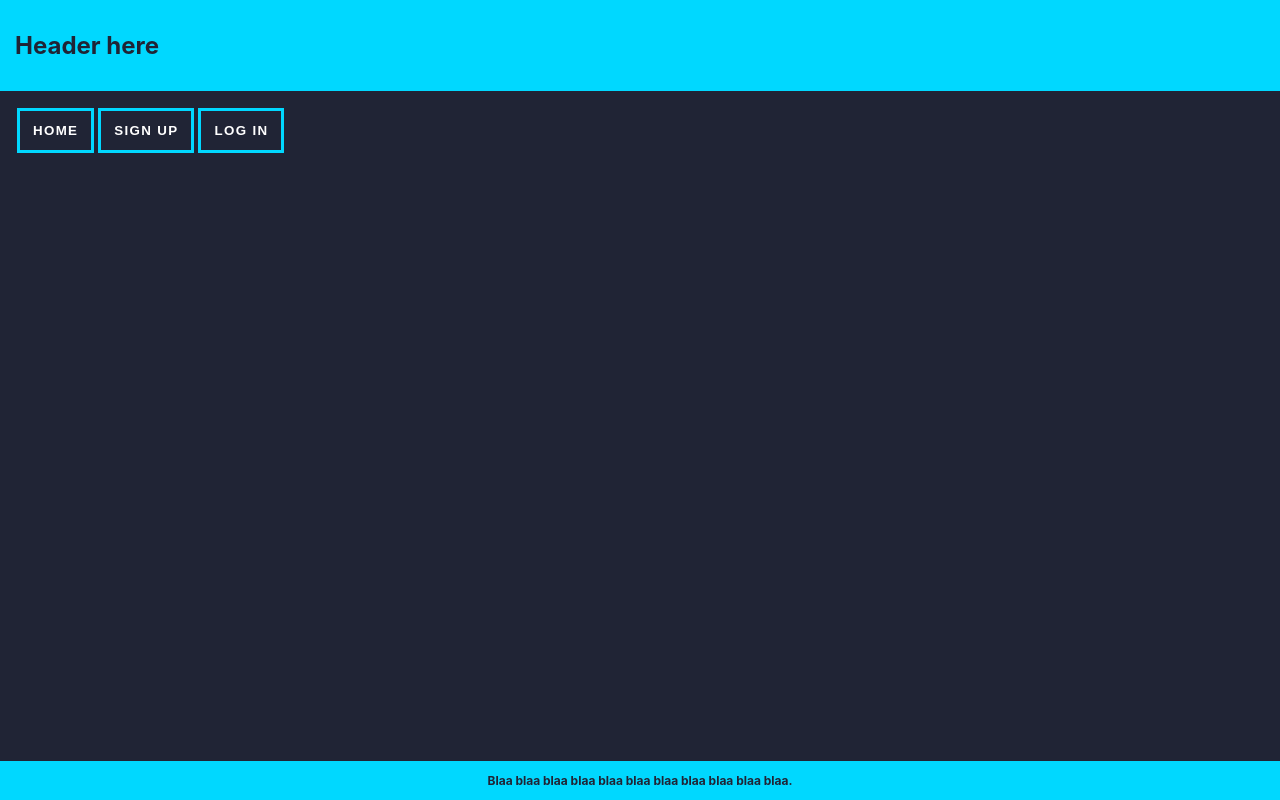
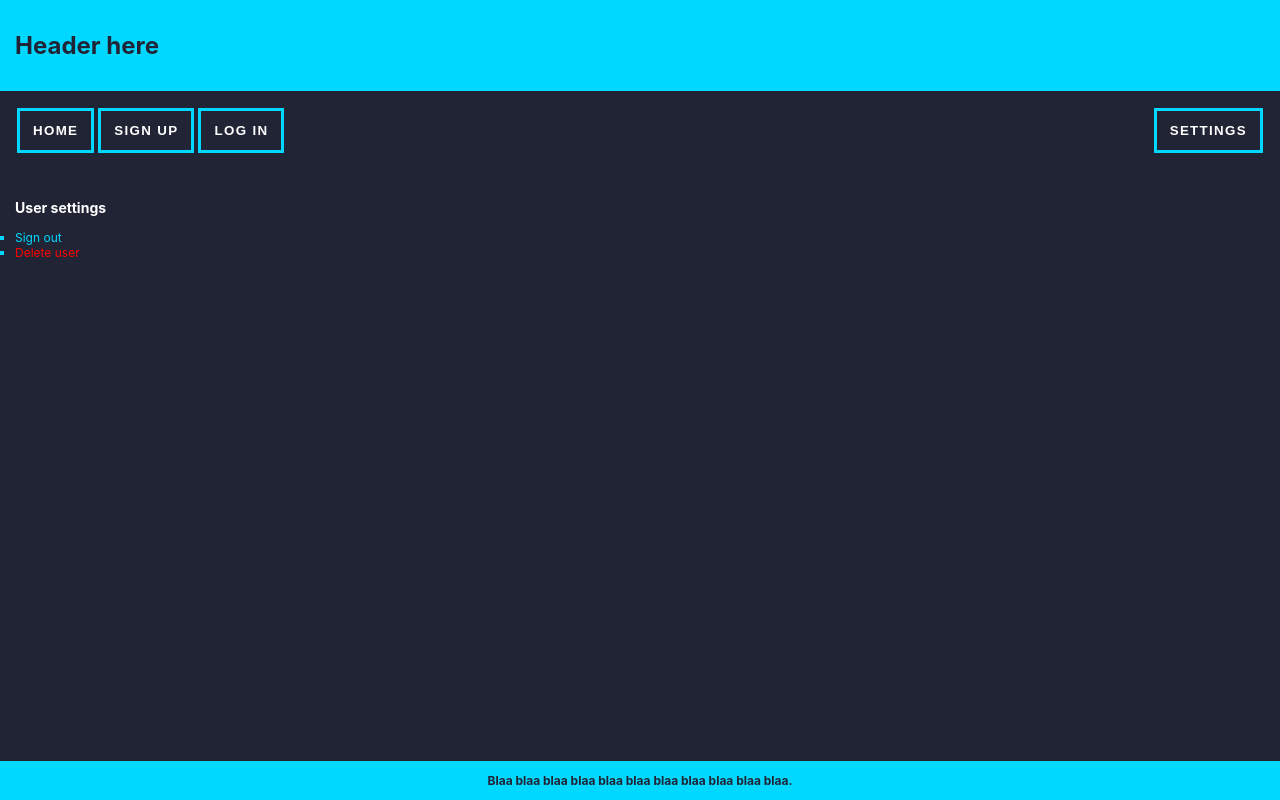
Before and after one commit to JanneOhtonen-oamk/Web-Ohjelmoinnin-sovellusprojekti-Group3, a React (Create React App) app: page /settings in a window 1280 px wide. Built offline with nearby package versions, Linux system fonts and the light colour scheme.

Commit message:
Asetusvalikko navbariin

```diff
--- a/package.json
+++ b/package.json
@@ -7,6 +7,7 @@
     "@testing-library/react": "^13.4.0",
     "@testing-library/user-event": "^13.5.0",
     "@types/react-router-dom": "^5.3.3",
+    "axios": "^1.1.3",
     "bootstrap": "^5.2.2",
     "react": "^18.2.0",
     "react-dom": "^18.2.0",
--- a/src/App.css
+++ b/src/App.css
@@ -81,10 +81,25 @@ button::after {
   transition: all 0.3s;
 }
 
-ul {
+.ul-1 {
   list-style-type: none;
   margin: 0;
   padding: 0;
+}
+
+
+.ul-2 {
+  margin: 0;
+  padding: 0;
+  list-style-type: square;
+}
+
+ul li{
+  color: #00D8FF;
+}
+
+.del-user{
+  color: red;
 }
 
 button {
@@ -99,7 +114,6 @@ button {
   margin: 2px;
   padding: 12px 13px;
   text-transform: uppercase;
-
 }
 
 button::before,
@@ -117,16 +131,21 @@ button:hover {
 .btn-1 {
   overflow: hidden;
   max-width: 30%;
+  float: left;
 }
 
-.btn-1::after {
+.btn-2{
+float: right;
+}
+
+.btn-1::after, .btn-2::after {
   height: 0;
   left: 50%;
   top: 50%;
   width: 0;
 }
 
-.btn-1:hover::after {
+.btn-1:hover::after, .btn-2:hover::after {
   height: 100%;
   left: 0;
   top: 0;
--- a/src/App.js
+++ b/src/App.js
@@ -8,6 +8,7 @@ import Login from "./components/Login";
 import Navbar from "./components/Navbar";
 import Header from "./components/Header";
 import Footer from "./components/Footer";
+import Settings from "./components/Settings";
 
 function App() {
   return (
@@ -19,6 +20,7 @@ function App() {
           <Route path="/" element={<Home />} />
           <Route path="/signup" element={<Signup />} />
           <Route path="/login" element={<Login />} />
+          <Route path="/settings" element={<Settings />} />
         </Routes>
       </div>
       <Footer />
--- a/src/components/Login.js
+++ b/src/components/Login.js
@@ -5,13 +5,11 @@ export default function Login() {
     <div class="col-6">
       <div id="login">
         <h2>Welcome Back</h2>
-
         <form action="/" method="post">
           <div class="field-wrap">
             <label>Username:</label>
             <input type="text" required autocomplete="off" />
           </div>
-
           <div class="field-wrap">
             <label>Password:</label>
             <input type="password" required autocomplete="off" />
--- a/src/components/Navbar.js
+++ b/src/components/Navbar.js
@@ -6,7 +6,7 @@ export default function Navbar() {
     <nav id="nav" class="navbar">
       <div class="col-3 navbar">
         <div class="nav1">
-          <ul>
+          <ul class="ul-1">
             <li>
               <Link className="nav-link" to="/">
                 <button class="btn-1">Home</button>
@@ -22,6 +22,11 @@ export default function Navbar() {
                 <button class="btn-1">Log In</button>
               </Link>
             </li>
+            <li>
+              <Link to="settings">
+                <button class="btn-2">Settings</button>
+              </Link>
+            </li>
           </ul>
         </div>
       </div>
--- /dev/null
+++ b/src/components/Settings.js
@@ -0,0 +1,21 @@
+import React from "react";
+
+export default function Settings() {
+  return (
+    <div class="col-6">
+      <div className="Settings">
+        <h3>User settings</h3>
+        <ul class="ul-2">
+          <li>
+            <a href="#">Sign out</a>
+          </li>
+          <li>
+            <a class="del-user" href="#">
+              Delete user
+            </a>
+          </li>
+        </ul>
+      </div>
+    </div>
+  );
+}
--- a/src/components/Signup.js
+++ b/src/components/Signup.js
@@ -14,11 +14,6 @@ export default function SignUp() {
             </div>
 
             <div class="field-wrap">
-              <label>Email Address:</label>
-              <input type="email" required autocomplete="off" />
-            </div>
-
-            <div class="field-wrap">
               <label>Set A Password:</label>
               <input type="password" required autocomplete="off" />
             </div>
```
Also changed, not shown: 1 other file (tests, documents, lock files or other folders).
